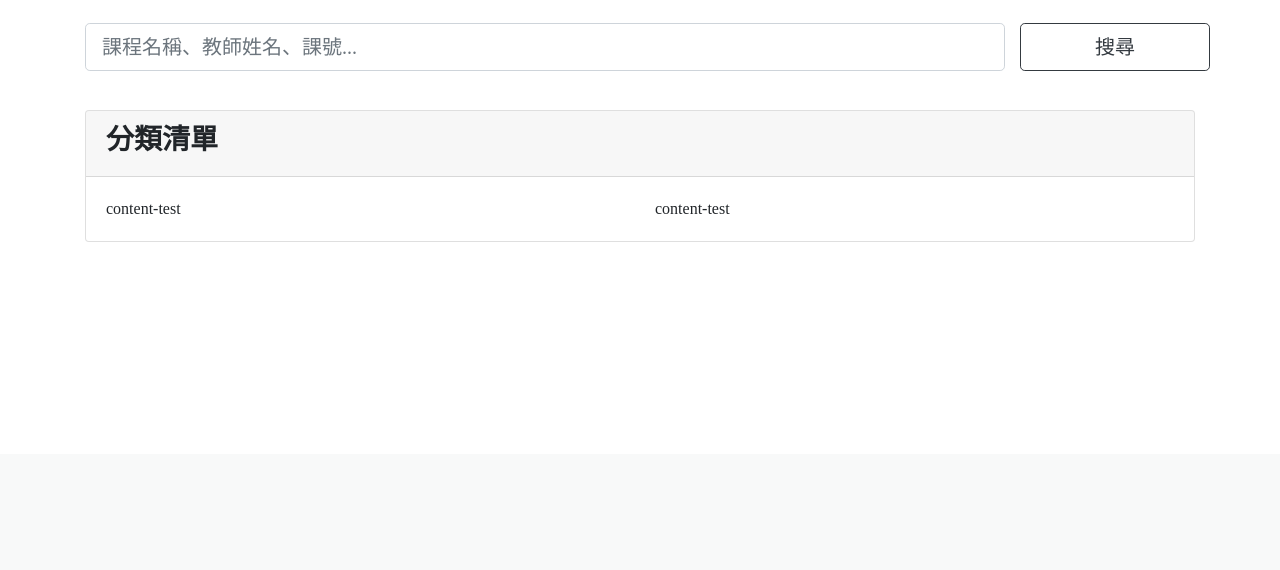
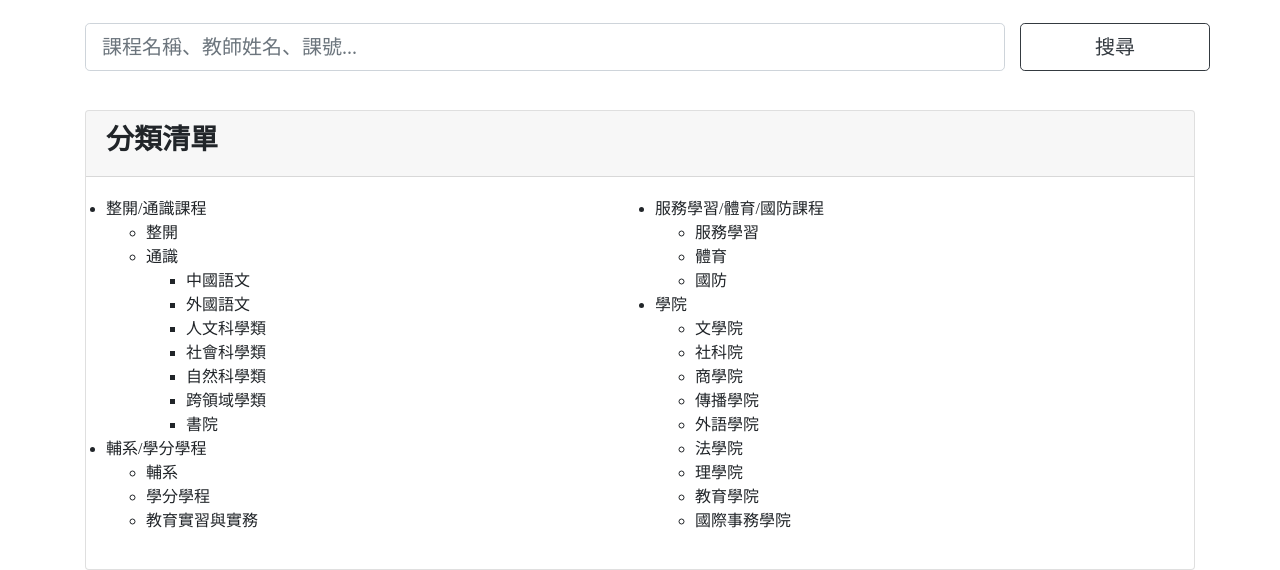
Before and after one commit to NCCU-SoftwareEngineer-1062-6/Project, a Django app: page / in a window 1280 px wide. Shown: the part 346-916 px from the top of the page. Before the commit the page ends 588 px from the top, so only its background shows below. Run offline with Django 3.2, Linux system fonts and the light colour scheme; some libraries are stand-ins or nearby versions.

Commit message:
修改index.html

```diff
--- a/nccu_course_query/querysys/templates/index.html
+++ b/nccu_course_query/querysys/templates/index.html
@@ -76,8 +76,48 @@
                     </div>
                     <div class="card-body">
                         <div class="row">
-                                <div class="col-6"> content-test</div>
-                                <div class="col-6"> content-test</div>
+                            <ul class="col-6">
+                                <li>整開/通識課程</li>
+                                <ul>
+                                    <li>整開</li>
+                                    <li>通識</li>
+                                    <ul>
+                                        <li>中國語文</li>
+                                        <li>外國語文</li>
+                                        <li>人文科學類</li>
+                                        <li>社會科學類</li>
+                                        <li>自然科學類</li>
+                                        <li>跨領域學類</li>
+                                        <li>書院</li>
+                                    </ul>
+                                </ul>
+                                <li>輔系/學分學程</li>
+                                <ul>
+                                    <li>輔系</li>
+                                    <li>學分學程</li>
+                                    <li>教育實習與實務</li>
+                                </ul>
+                            </ul>
+                            <ul class="col-6">
+                                <li>服務學習/體育/國防課程</li>
+                                <ul>
+                                    <li>服務學習</li>
+                                    <li>體育</li>
+                                    <li>國防</li>
+                                </ul>
+                                <li>學院</li>
+                                <ul>
+                                    <li>文學院</li>
+                                    <li>社科院</li>
+                                    <li>商學院</li>
+                                    <li>傳播學院</li>
+                                    <li>外語學院</li>
+                                    <li>法學院</li>
+                                    <li>理學院</li>
+                                    <li>教育學院</li>
+                                    <li>國際事務學院</li>
+                                </ul>
+                            </ul>
                         </div>
                     </div>
                 </div>
```
Lines whose indentation alone changed are shown as unchanged.
